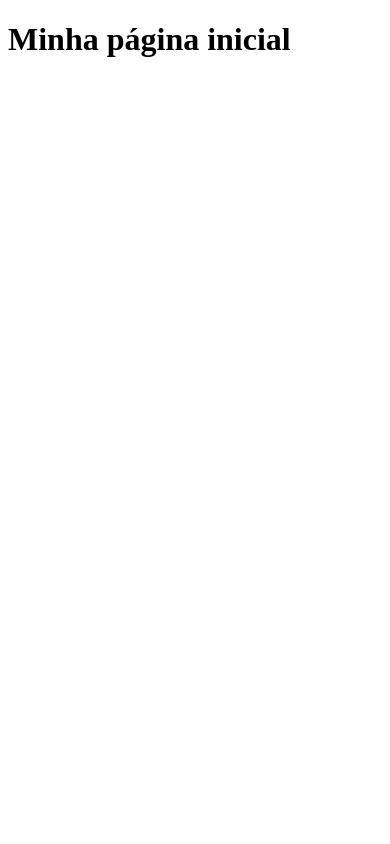
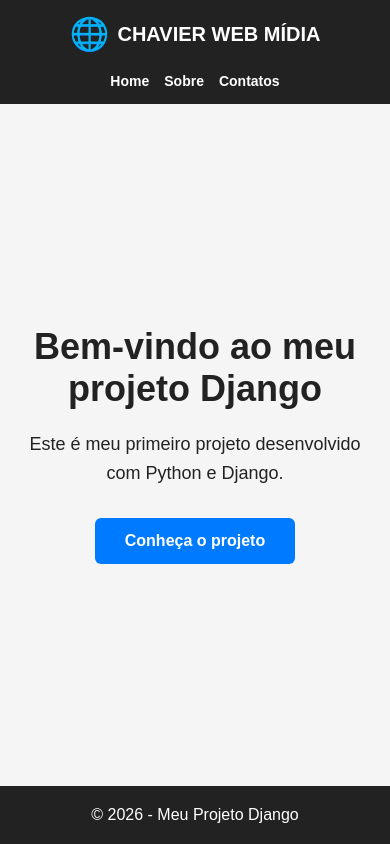
Before and after one commit to fabiano-githu/pequeno_projeto_django2026, a Django app: page /home/ in a window 390 px wide. Run offline with Django 5.2, Linux system fonts and the light colour scheme.

Commit message:
git add . git commit -m "Cria estrutura de estilos e implementa layout responsivo da Home"
Criação da estrutura de arquivos e pastas para CSS, conexão entre HTML e CSS, início da estilização da página Home, implementação do header, logo, menu de navegação, conteúdo principal, botão, footer e ajustes de responsividade para diferentes tamanhos de tela.

```diff
--- /dev/null
+++ b/page_static/static/page_static/css/style.css
@@ -0,0 +1,209 @@
+/* ==============================
+   CONFIGURAÇÃO GERAL
+   ============================== */
+
+* {
+    margin: 0;
+    padding: 0;
+    box-sizing: border-box;
+}
+
+html {
+    min-height: 100%;
+}
+
+body {
+    font-family: Arial, Helvetica, sans-serif;
+    background-color: #f5f5f5;
+    color: #222;
+
+    min-height: 100vh;
+
+    display: flex;
+    flex-direction: column;
+}
+
+
+/* ==============================
+   HEADER
+   ============================== */
+
+header {
+    background-color: #222;
+    padding: 15px 50px;
+}
+
+nav {
+    max-width: 1200px;
+    margin: 0 auto;
+
+    display: flex;
+    justify-content: space-between;
+    align-items: center;
+}
+
+
+/* ==============================
+   LOGO
+   ============================== */
+
+.logo {
+    display: flex;
+    align-items: center;
+    gap: 8px;
+
+    color: white;
+    text-decoration: none;
+
+    font-size: 24px;
+    font-weight: bold;
+}
+
+.logo span {
+    font-size: 40px;
+}
+
+
+/* ==============================
+   MENU
+   ============================== */
+
+.menu {
+    display: flex;
+    align-items: center;
+    gap: 30px;
+}
+
+.menu a {
+    color: white;
+    text-decoration: none;
+
+    font-size: 16px;
+    font-weight: bold;
+
+    transition: 0.3s;
+}
+
+.menu a:hover {
+    color: #00aaff;
+}
+
+
+/* ==============================
+   CONTEÚDO PRINCIPAL
+   ============================== */
+
+main {
+    flex: 1;
+
+    display: flex;
+    justify-content: center;
+    align-items: center;
+
+    padding: 50px 20px;
+}
+
+
+/* ==============================
+   HOME
+   ============================== */
+
+.home {
+    max-width: 800px;
+    text-align: center;
+}
+
+.home h1 {
+    font-size: 48px;
+    margin-bottom: 20px;
+}
+
+.home p {
+    font-size: 20px;
+    line-height: 1.6;
+    margin-bottom: 30px;
+}
+
+
+/* ==============================
+   BOTÃO
+   ============================== */
+
+.btn {
+    display: inline-block;
+
+    padding: 14px 30px;
+
+    background-color: #007bff;
+    color: white;
+
+    text-decoration: none;
+
+    border-radius: 6px;
+
+    font-weight: bold;
+
+    transition: 0.3s;
+}
+
+.btn:hover {
+    background-color: #0056b3;
+    transform: translateY(-2px);
+}
+
+
+/* ==============================
+   FOOTER
+   ============================== */
+
+footer {
+    background-color: #222;
+    color: white;
+
+    text-align: center;
+
+    padding: 20px;
+
+    width: 100%;
+}
+
+
+/* ==============================
+   RESPONSIVIDADE
+   ============================== */
+
+@media (max-width: 768px) {
+
+    header {
+        padding: 15px 20px;
+    }
+
+    nav {
+        flex-direction: column;
+        gap: 20px;
+    }
+
+    .logo {
+        font-size: 20px;
+    }
+
+    .logo span {
+        font-size: 32px;
+    }
+
+    .menu {
+        gap: 15px;
+    }
+
+    .menu a {
+        font-size: 14px;
+    }
+
+    .home h1 {
+        font-size: 36px;
+    }
+
+    .home p {
+        font-size: 18px;
+    }
+}
--- a/page_static/templates/page_static/home.html
+++ b/page_static/templates/page_static/home.html
@@ -1,12 +1,55 @@
+{% load static %}
+
 <!DOCTYPE html>
 <html lang="pt-br">
+
 <head>
     <meta charset="UTF-8">
+    <meta name="viewport" content="width=device-width, initial-scale=1.0">
+
     <title>Home</title>
+
+    <link rel="stylesheet" href="{% static 'page_static/css/style.css' %}">
 </head>
+
 <body>
 
-    <h1>Minha página inicial</h1>
+    <header>
+        <nav>
+
+            <a href="/home/" class="logo">
+                <span>🌐</span> CHAVIER WEB MÍDIA
+            </a>
+
+            <div class="menu">
+                <a href="/home/">Home</a>
+                <a href="/sobre/">Sobre</a>
+                <a href="/contatos/">Contatos</a>
+            </div>
+
+        </nav>
+    </header>
+    <main>
+        <section class="home">
+
+            <h1>Bem-vindo ao meu projeto Django</h1>
+
+            <p>
+                Este é meu primeiro projeto desenvolvido com
+                Python e Django.
+            </p>
+
+            <a href="/contatos/" class="btn">
+                Conheça o projeto
+            </a>
+
+        </section>
+    </main>
+
+    <footer>
+        <p>© 2026 - Meu Projeto Django</p>
+    </footer>
 
 </body>
+
 </html>
```
